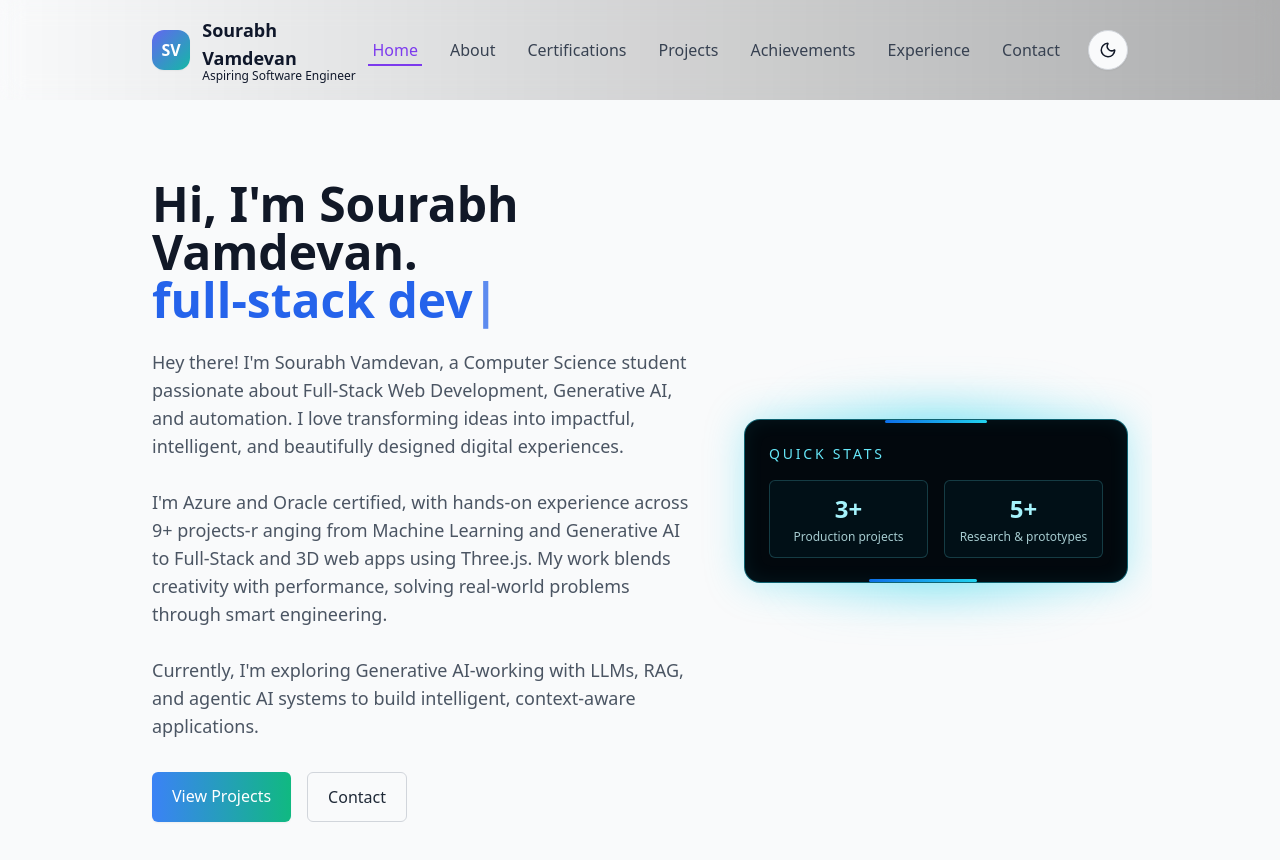
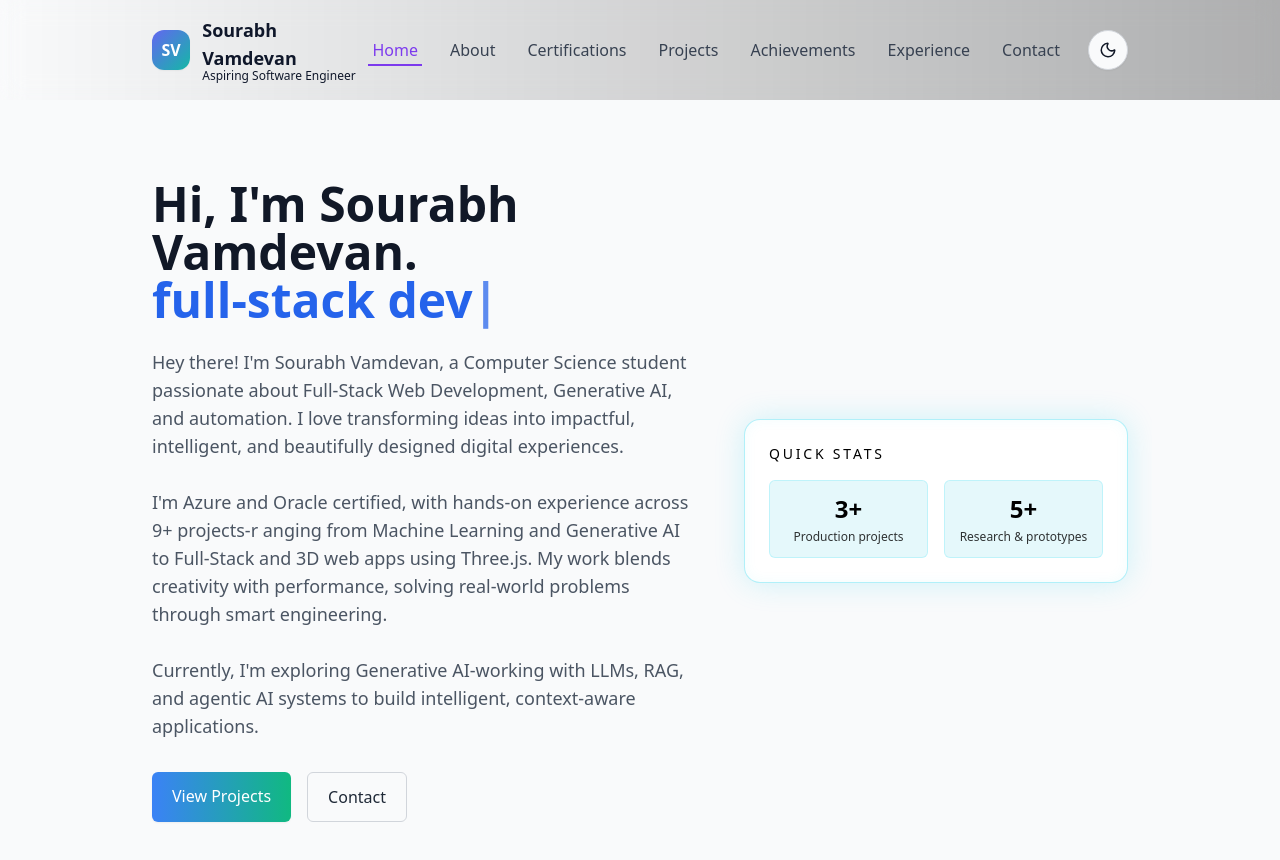
Before and after one commit to sourabhvamdevan/port2, a React (Vite) app: page / in a window 1280 px wide. Shown: the top 860 px of the page. Built offline with nearby package versions, Linux system fonts and the light colour scheme.

Commit message:
new changes

```diff
--- a/src/index.css
+++ b/src/index.css
@@ -62,16 +62,17 @@ body {
   overflow: hidden;
   border-radius: 1rem;
   padding: 1.5rem;
-  background: #02080d;
-  border: 1px solid rgba(34, 211, 238, 0.45);
-  box-shadow: 0 0 38px rgba(34, 211, 238, 0.35), inset 0 0 20px rgba(34, 211, 238, 0.08);
+  background: #ffffff; /* light theme */
+  color: #0f172a;
+  border: 1px solid rgba(34, 211, 238, 0.35);
+  box-shadow: 0 0 30px rgba(34, 211, 238, 0.2), inset 0 0 14px rgba(34, 211, 238, 0.05);
 }
 
-.quickstats-line {
-  position: absolute;
-  height: 3px;
-  border-radius: 999px;
-  background: linear-gradient(90deg, rgba(14, 116, 244, 0.95), rgba(34, 211, 238, 1));
+.dark .quickstats-neon-card {
+  background: #02080d; /* dark theme */
+  color: #cffafe;
+  border-color: rgba(34, 211, 238, 0.45);
+  box-shadow: 0 0 38px rgba(34, 211, 238, 0.35), inset 0 0 20px rgba(34, 211, 238, 0.08);
 }
 
 .quickstats-line-top {
--- a/src/pages/Home.tsx
+++ b/src/pages/Home.tsx
@@ -277,28 +277,61 @@ export default function Home() {
 
 
 <div className="relative w-full max-w-sm">
-  <div className="quickstats-neon-glow" />
-
-  <div className="quickstats-neon-card">
+  <div
+    className="
+      quickstats-neon-card
+      bg-white text-slate-900
+      dark:bg-[#02080d] dark:text-cyan-100
+      border border-cyan-300/40 dark:border-cyan-300/45
+    "
+  >
     {/* moving border segments */}
     <span className="quickstats-line quickstats-line-top" />
     <span className="quickstats-line quickstats-line-bottom" />
 
-    {/* fixed corner accents */}
+    {/* <h4 className="text-sm tracking-[0.2em] uppercase text-cyan-700 dark:text-cyan-300">
+      Quick Stats
+    </h4>
+
+    <div className="mt-4 grid grid-cols-2 gap-4">
+      <div className="p-3 rounded-md text-center border border-cyan-300/30 bg-cyan-500/10 dark:bg-cyan-500/5">
+        <div className="text-2xl font-semibold text-cyan-800 dark:text-cyan-200">3+</div>
+        <div className="text-xs mt-1 text-cyan-900/80 dark:text-cyan-100/80">
+          Production projects
+        </div>
+      </div>
+
+      <div className="p-3 rounded-md text-center border border-cyan-300/30 bg-cyan-500/10 dark:bg-cyan-500/5">
+        <div className="text-2xl font-semibold text-cyan-800 dark:text-cyan-200">5+</div>
+        <div className="text-xs mt-1 text-cyan-900/80 dark:text-cyan-100/80">
+          Research & prototypes
+        </div>
+      </div>
+    </div> */}
+
+<h4 className="text-sm tracking-[0.2em] uppercase text-black dark:text-cyan-300">
+  Quick Stats
+</h4>
+
+<div className="mt-4 grid grid-cols-2 gap-4">
+  <div className="p-3 rounded-md text-center border border-cyan-300/30 bg-cyan-500/10 dark:bg-cyan-500/5">
+    <div className="text-2xl font-semibold text-black dark:text-cyan-200">3+</div>
+    <div className="text-xs mt-1 text-black/80 dark:text-cyan-100/80">
+      Production projects
+    </div>
+  </div>
+
+  <div className="p-3 rounded-md text-center border border-cyan-300/30 bg-cyan-500/10 dark:bg-cyan-500/5">
+    <div className="text-2xl font-semibold text-black dark:text-cyan-200">5+</div>
+    <div className="text-xs mt-1 text-black/80 dark:text-cyan-100/80">
+      Research & prototypes
+    </div>
+  </div>
+</div>
 
 
-    <h4 className="text-sm text-cyan-300 tracking-[0.2em] uppercase">Quick Stats</h4>
 
-    <div className="mt-4 grid grid-cols-2 gap-4">
-      <div className="p-3 rounded-md bg-cyan-500/5 text-center border border-cyan-300/20">
-        <div className="text-2xl font-semibold text-cyan-200">3+</div>
-        <div className="text-xs mt-1 text-cyan-100/80">Production projects</div>
-      </div>
-      <div className="p-3 rounded-md bg-cyan-500/5 text-center border border-cyan-300/20">
-        <div className="text-2xl font-semibold text-cyan-200">5+</div>
-        <div className="text-xs mt-1 text-cyan-100/80">Research & prototypes</div>
-      </div>
-    </div>
+
   </div>
 </div>
 
```
